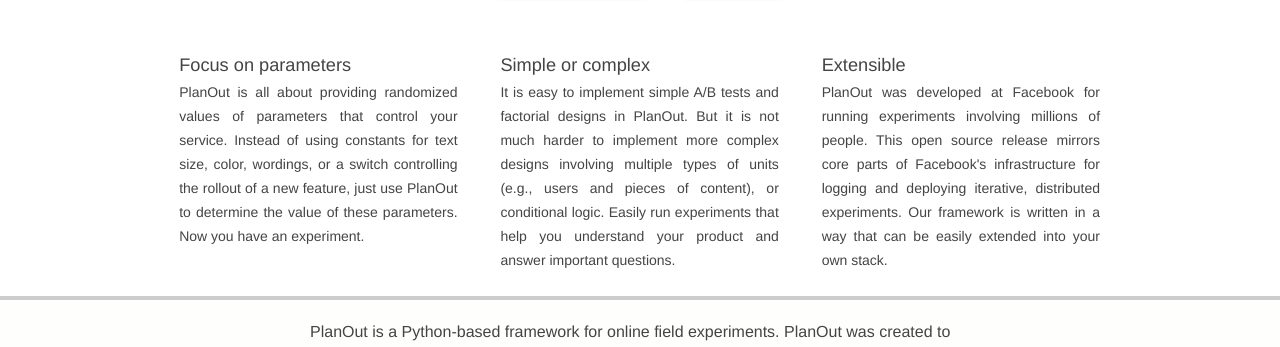
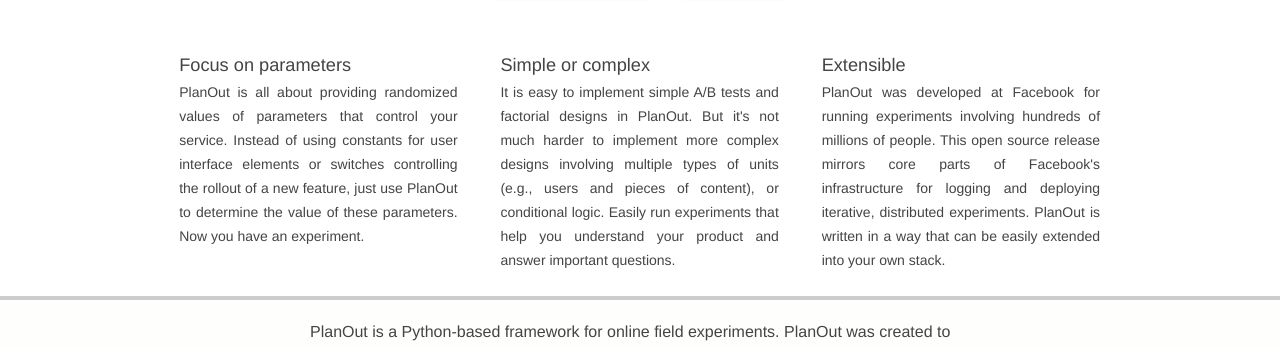
Before and after one commit to facebookarchive/planout, a Jekyll site: the page built from index.md, in a window 1280 px wide. Shown: the part 273-620 px from the top of the page. Built offline with Jekyll 4.4.1, drawn with Linux system fonts in a browser that asks for light colours; Markdown is read by kramdown in place of the engine named in the settings.

Commit message:
minor copyedits to page

```diff
--- a/_includes/hero.html
+++ b/_includes/hero.html
@@ -15,8 +15,8 @@
       <h3>Focus on parameters</h3>
       <p>
       PlanOut is all about providing randomized values of parameters that
-      control your service. Instead of using constants for text size, color,
-      wordings, or a switch controlling the rollout of a new feature, just
+      control your service. Instead of using constants for user interface
+      elements or switches controlling the rollout of a new feature, just
       use PlanOut to determine the value of these parameters.
       Now you have an experiment.
      </p>
@@ -25,7 +25,7 @@
       <h3>Simple or complex</h3>
       <p>
       It is easy to implement simple A/B tests and factorial designs in PlanOut.
-      But it is not much harder to implement more complex designs
+      But it's not much harder to implement more complex designs
       involving multiple types of units (e.g., users and pieces of content),
       or conditional logic. Easily run experiments that help
       you understand your product and answer important questions.
@@ -34,10 +34,10 @@
     <section class="panel3">
       <h3>Extensible</h3>
       <p>
-      PlanOut was developed at Facebook for running experiments involving
-      millions of people. This open source release mirrors core parts of Facebook's
-      infrastructure for logging and deploying iterative, distributed experiments. Our framework
-      is written in a way that can be easily extended into your own stack.
+      PlanOut was developed at Facebook for running experiments involving hundreds
+      of millions of people. This open source release mirrors core parts of Facebook's
+      infrastructure for logging and deploying iterative, distributed experiments.
+      PlanOut is written in a way that can be easily extended into your own stack.
       </p>
     </section>
 <div/></header>
```
Also changed, not shown: docs/00-getting-started.md (+5 -3 lines), docs/02-random-operators.md (+9 -0 lines), 1 other file.
